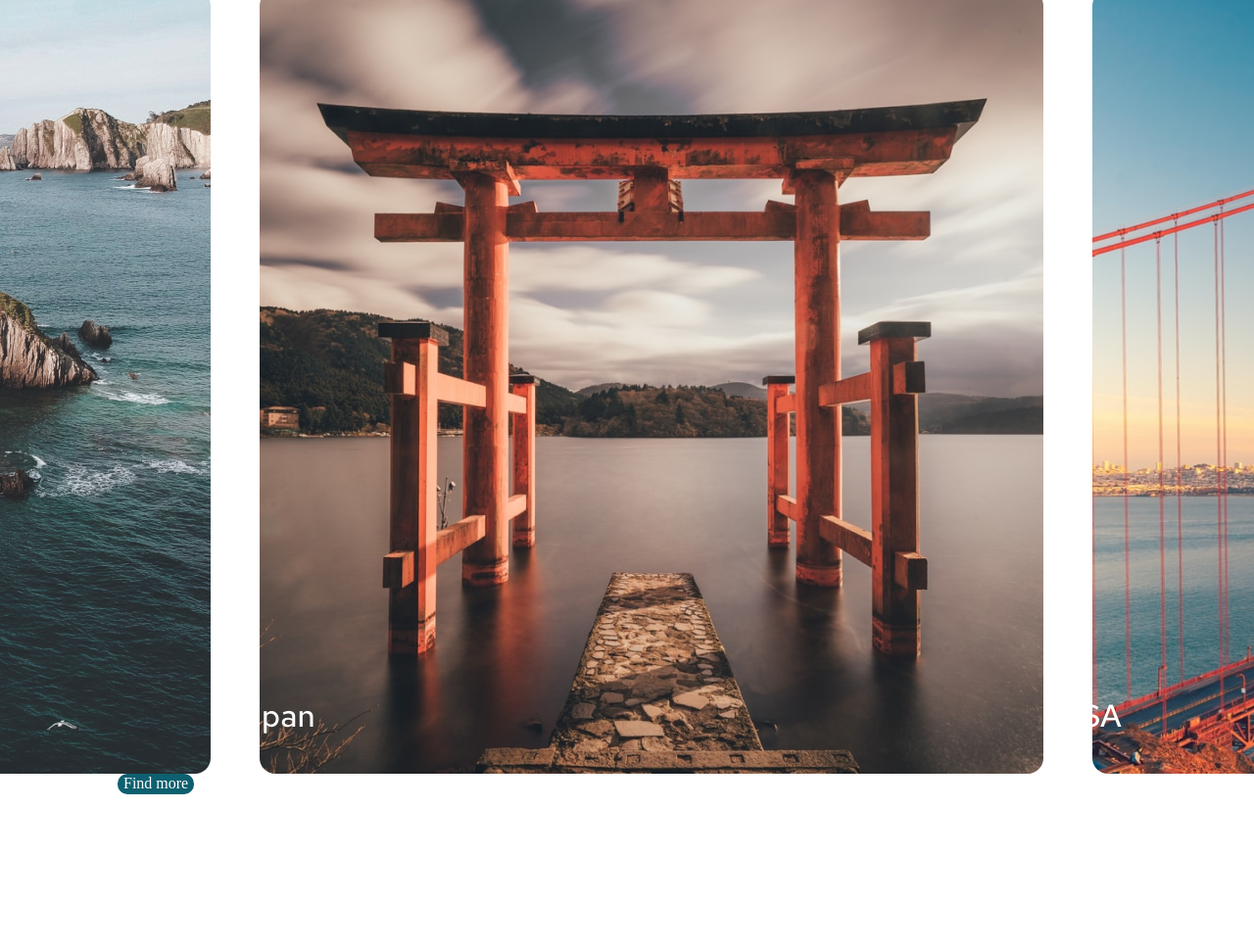
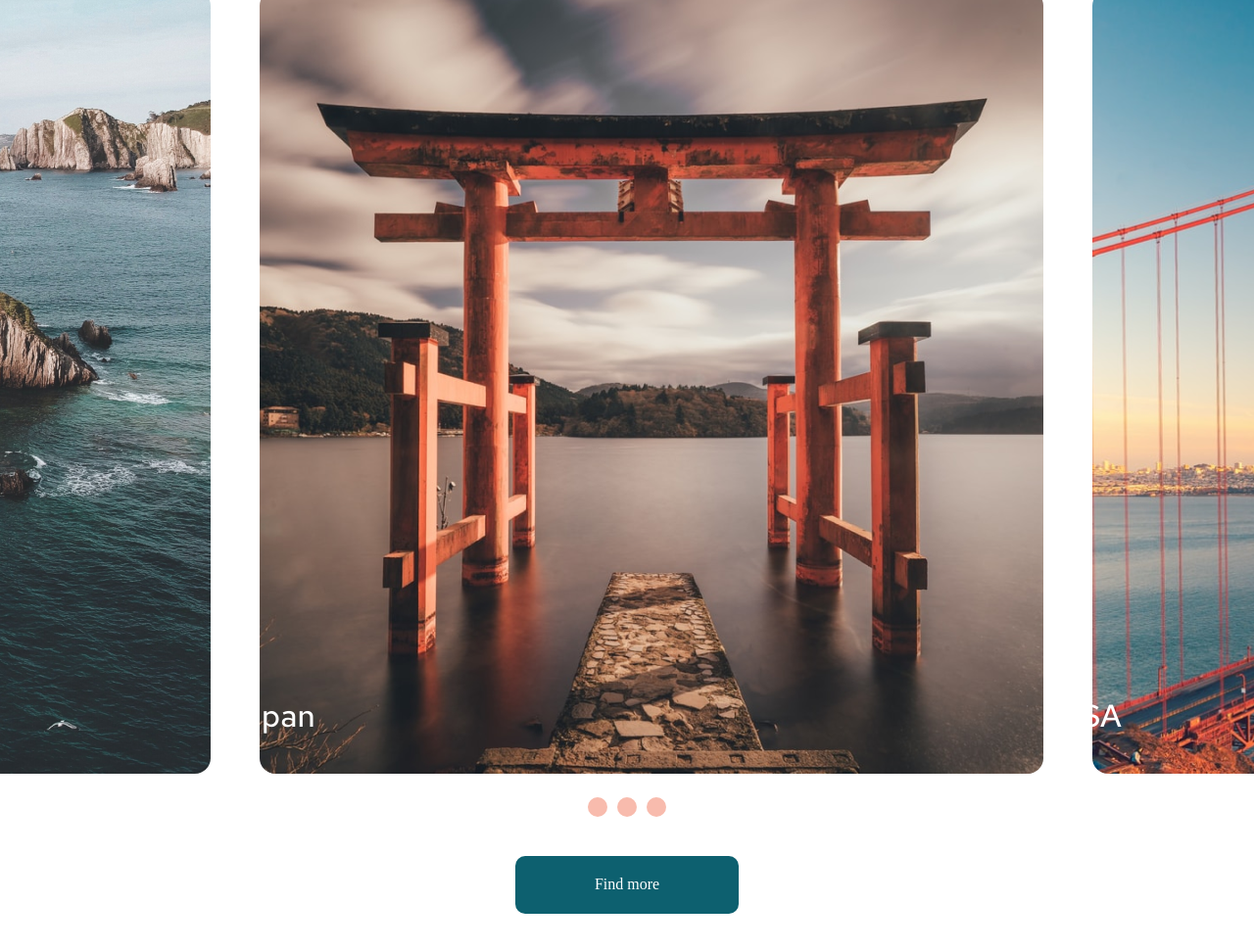
Before and after one commit to litvinovanton7/travel-portal, a plain HTML site: page index.html in a window 1280 px wide. Shown: the part 1346-2317 px from the top of the page at 98% size. Before the commit the page ends 2157 px from the top, so only its background shows below. Drawn offline with Linux system fonts and the light colour scheme.

Commit message:
buttons in destination section

```diff
--- a/index.html
+++ b/index.html
@@ -148,11 +148,13 @@
             </div>
             <div class="container">
                 <div class="slider__switch-wrapper">
-                    <div class="switch_slide"></div>
-                    <div class="switch_slide"></div>
-                    <div class="switch_slide"></div>
+                    <button class="switch__slide"></button>
+                    <button class="switch__slide"></button>
+                    <button class="switch__slide"></button>
                 </div>
-                <button class="destanation__btn">Find more</button>
+                <div class="destanation__btn-wrapper">
+                    <button class="destanation__btn">Find more</button>
+                </div>
             </div>
         </section>
         <script src="src/js/main.js"></script>
--- a/src/css/style.css
+++ b/src/css/style.css
@@ -172,7 +172,7 @@ button {
 }
 
 .slider__descr-img {
-    font-family: 'Red Hat Text', sans-serif;
+    font-family: "Red Hat Text", sans-serif;
     font-weight: 500;
     font-size: 32px;
     position: absolute;
@@ -182,3 +182,35 @@ button {
     padding-bottom: 40px;
     padding-left: 15px;
 }
+
+.slider__switch-wrapper {
+    margin-top: 24px;
+    display: flex;
+    align-items: center;
+    justify-content: center;
+    gap: 0 10px;
+}
+
+.switch__slide {
+    border-radius: 50%;
+    width: 20px;
+    height: 20px;
+    background-color: #F2785C;
+    opacity: 50%;
+}
+
+.switch__slide:active {
+    background-color: #F2785C;
+}
+
+.destanation__btn-wrapper {
+    display: flex;
+    justify-content: center;
+    margin-top: 40px;margin-bottom: 80px;
+}
+
+.destanation__btn {
+    width: 228px;
+    height: 59px;
+    padding: 13.5px 31px;
+}
```
